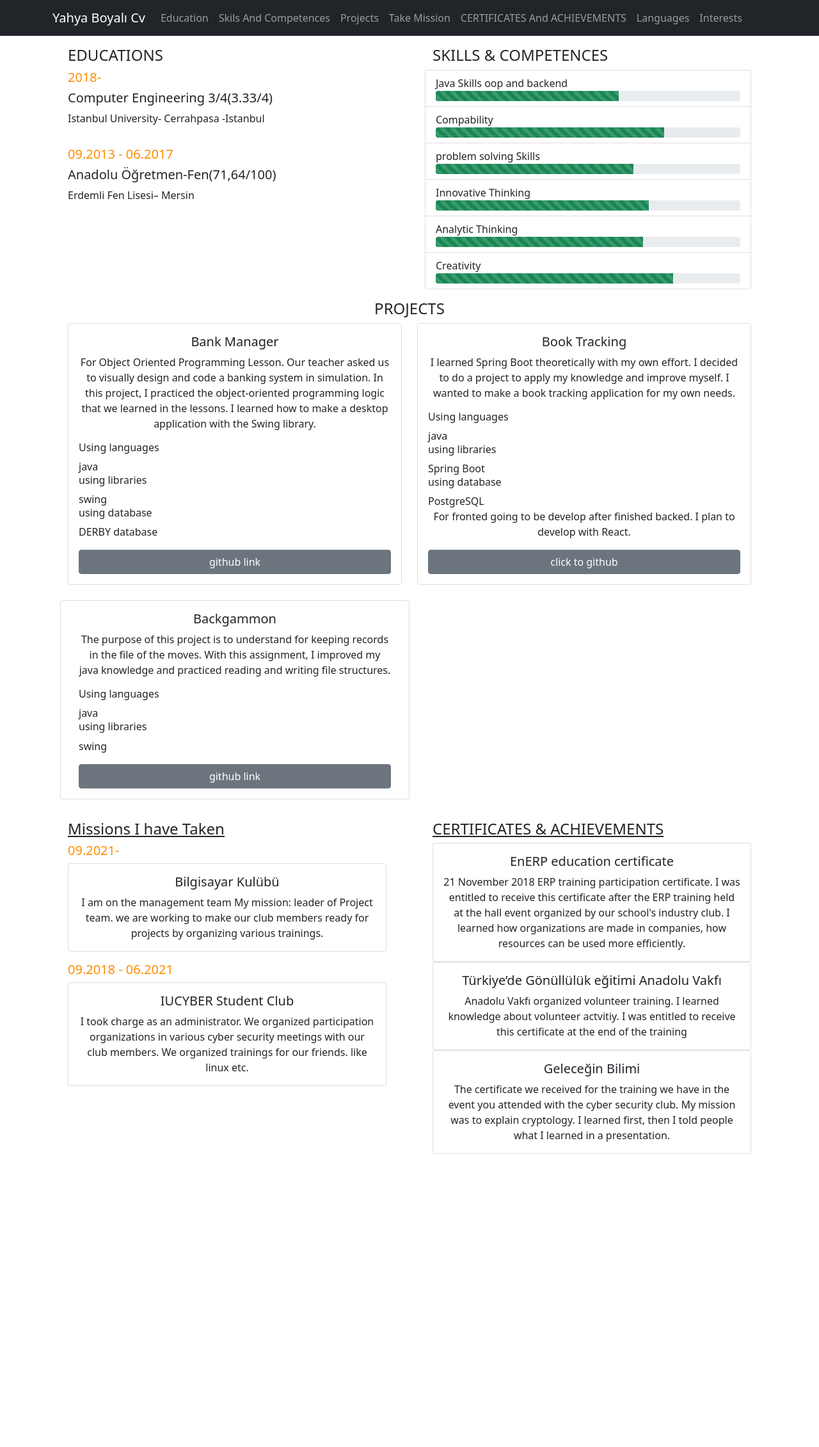
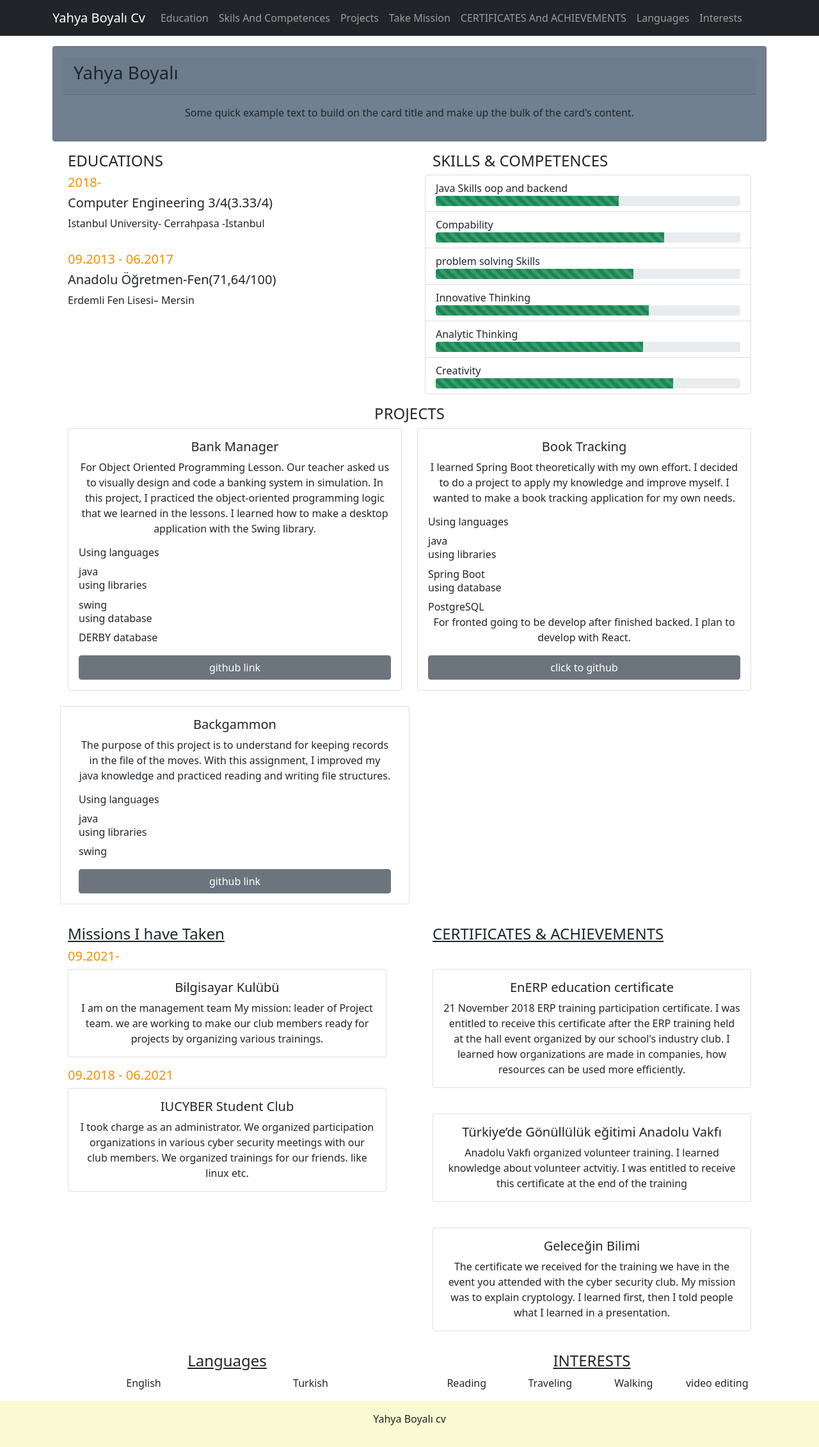
Before and after one commit to yahyaboyali/cv, a React (Create React App) app: page / in a window 1280 px wide. Shown: the whole page at 64% size. Before the commit the page ends 1803 px from the top, so only its background shows below. Built offline with nearby package versions, Linux system fonts and the light colour scheme.

Commit message:
footer and main added

```diff
--- a/src/layouts/Certificates.jsx
+++ b/src/layouts/Certificates.jsx
@@ -6,7 +6,7 @@ export default function Certificates() {
       <Row>
         <Col style={{ textAlign: 'left', marginTop: '1rem', textDecoration: 'underline' }}><h4>CERTIFICATES & ACHIEVEMENTS </h4></Col>
       </Row>
-      <Row className="g-4">
+      <Row className="g-4" style={{ marginTop: '0.5rem' }}>
         <Col>
           <Card>
             <Card.Body>
@@ -25,7 +25,7 @@ export default function Certificates() {
           </Card>
         </Col>
       </Row>
-      <Row className="g-4">
+      <Row className="g-4" style={{ marginTop: '1rem' }}>
         <Col>
           <Card >
             <Card.Body>
@@ -39,7 +39,7 @@ export default function Certificates() {
           </Card>
         </Col>
       </Row>
-      <Row className="g-4">
+      <Row className="g-4" style={{ marginTop: '1rem' }}>
         <Col>
           <Card >
             <Card.Body>
--- a/src/layouts/Dashboard.jsx
+++ b/src/layouts/Dashboard.jsx
@@ -8,11 +8,13 @@ import Interests from './Interests'
 import Genel from '../pages/Genel'
 import { Routes,Route } from 'react-router-dom'
 import Projects from './Projects'
+import Main from './Main'
 export default function Dashboard() {
   return (
     <div>
         <Routes>
         <Route path="/" element={<Genel />} exact />
+        <Route path='/Main' element={<Main/>}></Route>
         <Route path="/Education" element={<Education />} exact />
         <Route path="/SkillsAndCompetences" element={<SkillsAndCompetences />} exact />
         <Route path="/Projects" element={<Projects />} exact />
@@ -21,6 +23,10 @@ export default function Dashboard() {
         <Route path="/Languages" element={<Languages />} exact />
         <Route path="/Interests" element={<Interests />} exact />
       </Routes>
+      <footer style={{marginTop:'1rem',padding:'1rem',backgroundColor:'LightGoldenRodYellow'
+    ,bottom:'0',left:'0',width:'100%'}}>
+        <p>Yahya Boyalı cv</p>
+      </footer>
     </div>
   )
 }
--- a/src/layouts/Interests.jsx
+++ b/src/layouts/Interests.jsx
@@ -1,7 +1,17 @@
 import React from 'react'
-
+import { Container, Row, Col } from 'react-bootstrap'
 export default function Interests() {
   return (
-    <div>Interests</div>
+    <Container>
+      <Row>
+      <Col style={{ textAlign: 'center',marginTop:'1rem',textDecoration:'underline' }}><h4>INTERESTS </h4></Col>
+      </Row>
+      <Row>
+        <Col>Reading</Col>
+        <Col>Traveling</Col>
+        <Col>Walking</Col>
+        <Col>video editing</Col>
+      </Row>
+    </Container>
   )
 }
--- a/src/layouts/Languages.jsx
+++ b/src/layouts/Languages.jsx
@@ -1,7 +1,16 @@
 import React from 'react'
+import { Container, Row, Col } from 'react-bootstrap'
 
 export default function Languages() {
   return (
-    <div>Languages</div>
+    <Container>
+      <Row>
+      <Col style={{ textAlign: 'center',marginTop:'1rem',textDecoration:'underline' }}><h4>Languages </h4></Col>
+      </Row>
+      <Row>
+        <Col>English</Col>
+        <Col>Turkish</Col>
+      </Row>
+    </Container>
   )
 }
--- /dev/null
+++ b/src/layouts/Main.jsx
@@ -0,0 +1,16 @@
+import React from 'react'
+import { Container, Row, Col, Card } from 'react-bootstrap'
+export default function Main() {
+  return (
+    <Card style={{marginTop:'1rem',padding:'1rem',backgroundColor:'SlateGrey'
+    ,bottom:'0',left:'0',width:'100%'}}>
+    <Card.Header style={{textAlign:'left'}}><h3> Yahya Boyalı</h3></Card.Header>
+    <Card.Body>
+      <Card.Text>
+        Some quick example text to build on the card title and make up the bulk
+        of the card's content.
+      </Card.Text>
+    </Card.Body>
+  </Card>
+  )
+}
--- a/src/pages/Genel.jsx
+++ b/src/pages/Genel.jsx
@@ -5,10 +5,16 @@ import { Container,Row,Col} from 'react-bootstrap';
 import Projects from '../layouts/Projects';
 import Missions from '../layouts/Missions';
 import Certificates from '../layouts/Certificates';
+import Languages from '../layouts/Languages';
+import Interests from '../layouts/Interests';
+import Main from '../layouts/Main';
 export default function Genel() {
     return (
 
         <Container fluid="md">
+          <Row>
+            <Col><Main/></Col>
+          </Row>
         <Row>
           <Col lg={6} style={{ marginTop:'1rem' }}><Education/></Col>
           <Col lg={6} style={{ marginTop:'1rem' }}><SkillsAndCompetences/></Col>
@@ -20,6 +26,10 @@ export default function Genel() {
           <Col lg={6} style={{ marginTop:'1rem' }}><Missions/></Col>
           <Col lg={6} style={{marginTop:'1rem'}}><Certificates/></Col>
         </Row>
+        <Row>
+          <Col lg={6} style={{ marginTop:'1rem' }}><Languages/></Col>
+          <Col lg={6} style={{marginTop:'1rem'}}><Interests/></Col>
+        </Row>
       </Container>
     )
 }
```
